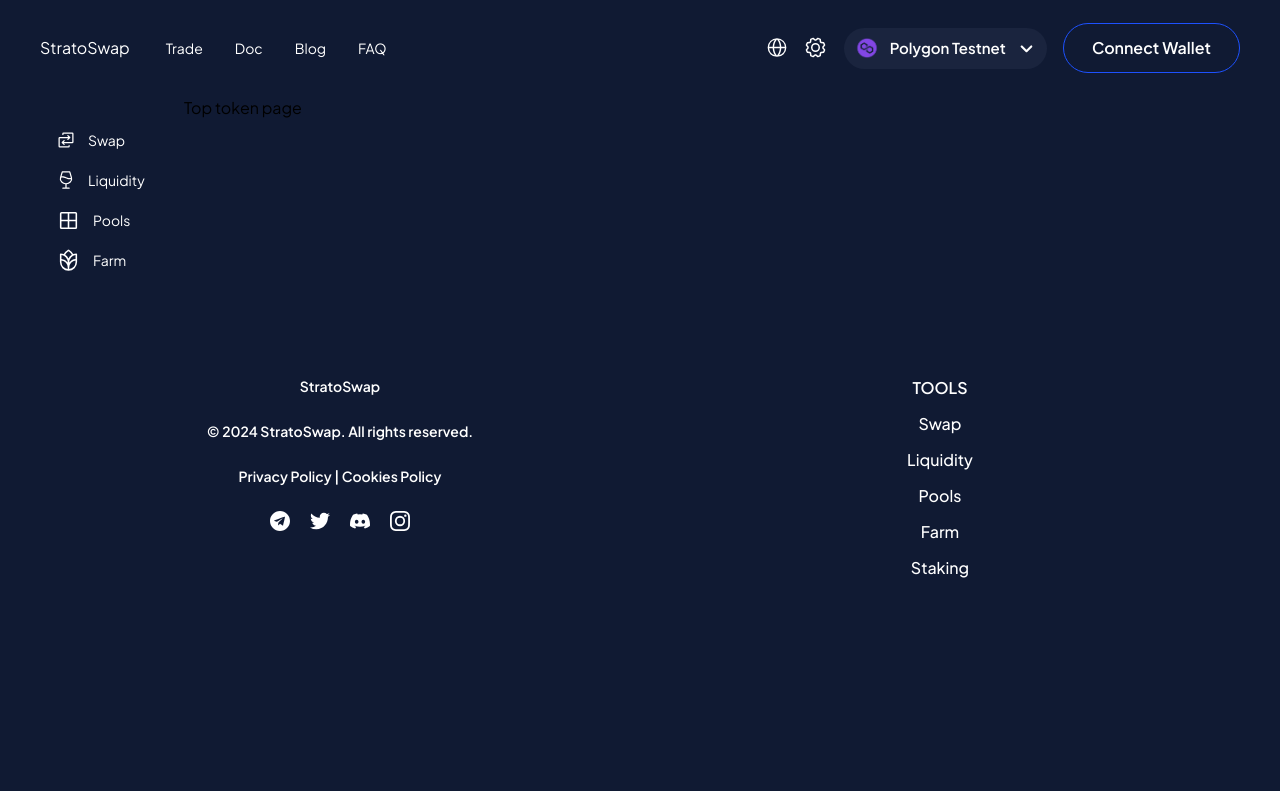
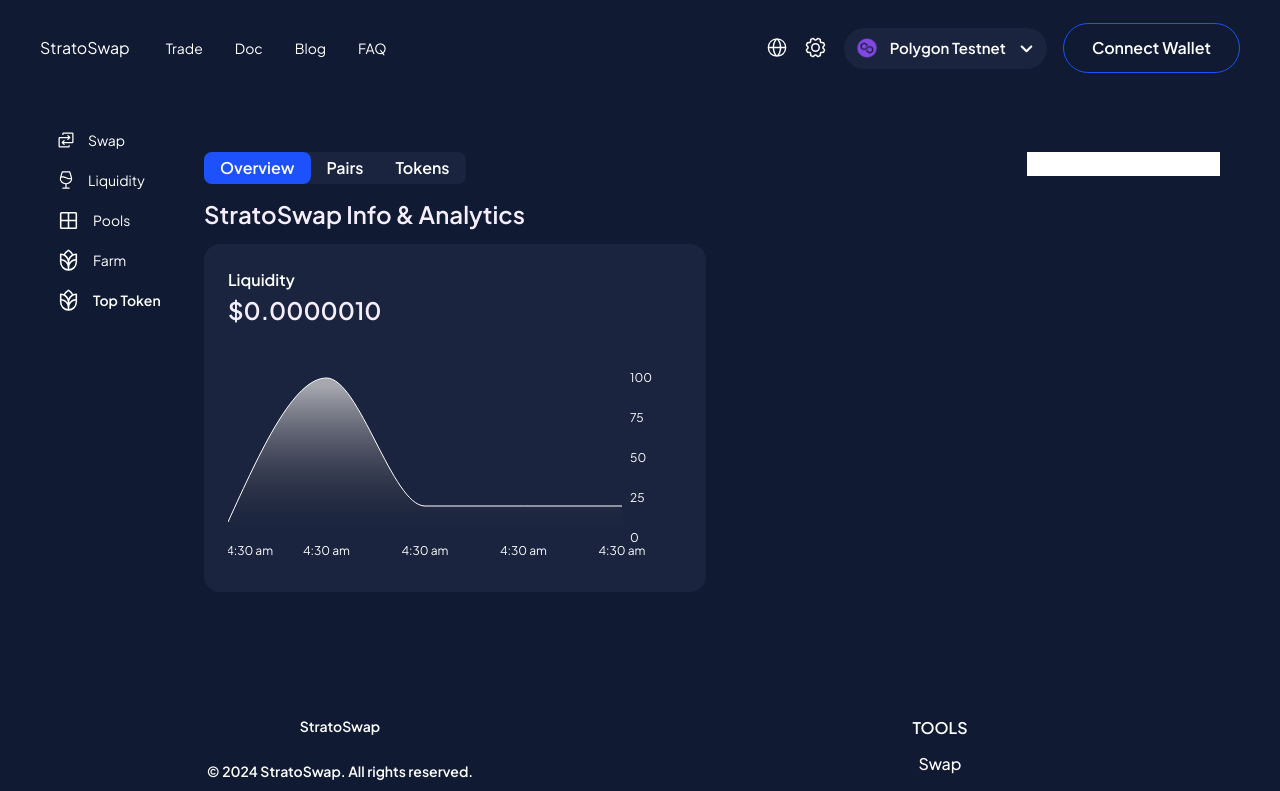
Before and after one commit to tyler0929/strato, a Next.js app: page /TopToken in a window 1280 px wide. Shown: the top 791 px of the page. Built offline with nearby package versions, Linux system fonts and the light colour scheme.

Commit message:
handle updaet arrow Modal

```diff
--- a/app/TopToken/page.tsx
+++ b/app/TopToken/page.tsx
@@ -1,4 +1,7 @@
 import SideBarSwapPage from "@/components/Swap/SideBar";
+import AnalyticsComponent from "@/components/TopToken/Analytics";
+import TopTokenHeader from "@/components/TopToken/TopTokenHeader";
+import { Text_12_400, Text_24_600 } from "@/components/typography/Typography";
 
 const TopTokenPage: React.FC = () => {
   return (
@@ -7,7 +10,12 @@
         <SideBarSwapPage />
       </div>
       <div className="flex-1">
-        Top token page
+      <div className="max-w-[1100px] mx-auto px-5 py-7  mt-7">
+        <div className="section-header">
+          <TopTokenHeader />
+        </div>
+         <AnalyticsComponent />
+        </div>
       </div>
     </div>
   );
--- a/components/Farms/ARPModal.tsx
+++ b/components/Farms/ARPModal.tsx
@@ -88,7 +88,8 @@
                     onClick={handleShowDetailsFooter}
                     className="text-white flex items-center gap-2 hover:opacity-65 transition-all duration-200 ease-linear"
                   >
-                    Details <ArrowUp width="20px" />
+                    Details <ArrowDown width="20px"/>
+
                   </button>
                 )}
                 {footerDetails && (
@@ -96,7 +97,7 @@
                     onClick={handleShowDetailsFooter}
                     className=" text-white flex items-center gap-2 hover:opacity-65 transition-all duration-200 ease-linear"
                   >
-                    Hide <ArrowDown width="20px"/>
+                    Hide <ArrowUp width="20px" />
                   </button>
                 )}
               </div>
--- a/components/ROICalculator/CalculatorModal.tsx
+++ b/components/ROICalculator/CalculatorModal.tsx
@@ -78,7 +78,7 @@
                     onClick={handleShowDetailsFooter}
                     className="flex items-center gap-2 hover:opacity-65 transition-all duration-200 ease-linear"
                   >
-                    Details <ArrowUp width="20px" />
+                    Details <ArrowDown width="20px"/>
                   </button>
                 )}
                 {footerDetails && (
@@ -86,7 +86,7 @@
                     onClick={handleShowDetailsFooter}
                     className="flex items-center gap-2 hover:opacity-65 transition-all duration-200 ease-linear"
                   >
-                    Hide <ArrowDown width="20px"/>
+                    Hide <ArrowUp width="20px" />
                   </button>
                 )}
               </div>
--- a/components/Swap/SideBar.tsx
+++ b/components/Swap/SideBar.tsx
@@ -29,6 +29,10 @@
       Icon: <FarmIcon width="25px" />,
       text: "Farm",
     },
+    {
+      Icon: <FarmIcon width="25px" />,
+      text: "Top Token",
+    },
   ];
 
   return (
@@ -37,7 +41,7 @@
         <Link
         onClick={onClick}
           key={item?.text}
-          href={`/${item?.text}`}
+          href={`/${item?.text?.replace(" ", "") }`}
           className={`h-10 flex justify-start text-white gap-3 items-center transition-all duration-200 ease-linear px-4 rounded-lg hover:bg-black-light1 ${
             pathname === "/" + item?.text ? "bg-primary-main" : ""
           } `}
@@ -45,7 +49,7 @@
           {item?.Icon}
           <Text_14_600
             text={item?.text}
-            style={`${pathname === "/" + item?.text ? "" : "!font-[400] !"}`}
+            style={`${pathname === "/" + item?.text?.replace(" ","") ? "" : "!font-[400] !"}`}
           />
         </Link>
       ))}
--- /dev/null
+++ b/components/TopToken/Analytics.tsx
@@ -0,0 +1,21 @@
+'use client'
+import AnalyticsAreaCharts from "../charts/AnalyticsAreaChart"
+import { Text_16_600, Text_24_600 } from "../typography/Typography"
+
+const AnalyticsComponent = () => {
+    return<div>
+         <Text_24_600 text="StratoSwap Info & Analytics" style="py-3" />
+         <div className="grid grid-cols-2 gap-3">
+            <div className="bg-black-light1 px-6 py-6 rounded-2xl">
+                <Text_16_600 text="Liquidity" />
+                <Text_24_600 text="$0.0000010"/>
+                <div className="h-60">
+                <AnalyticsAreaCharts />
+                </div>
+            </div>
+            <div></div>
+         </div>
+    </div>
+}
+
+export default AnalyticsComponent
--- /dev/null
+++ b/components/TopToken/SearchToken.tsx
@@ -0,0 +1,10 @@
+
+const SearchTokens = () => {
+    return(
+        <div>
+            <input  className=""/>
+        </div>
+    )
+}
+
+export default SearchTokens
--- /dev/null
+++ b/components/TopToken/TopTokenHeader.tsx
@@ -0,0 +1,43 @@
+"use client";
+import Link from "next/link";
+import { usePathname } from "next/navigation";
+import { useState } from "react";
+import SearchTokens from "./SearchToken";
+
+const TopTokenHeader = () => {
+  const pathname = usePathname();
+  return (
+    <div className="flex justify-between ">
+      <div className="flex bg-black-light1 rounded-lg">
+        <Link href={"/TopToken"}>
+          <button
+            id="Overview"
+            className={` ${pathname === "/TopToken" ? "bg-primary-main" : ""} rounded-lg font-[600] text-[16px] text-white hover:opacity-65 transition-all duration-200 ease-linear px-4 py-1`}
+          >
+            Overview
+          </button>
+        </Link>
+        <Link href={"/TopToke/Pairs"}>
+          <button
+            id="Pairs"
+            className={` ${pathname === "/TopToke/Pairs" ? "bg-primary-main" : ""} rounded-lg font-[600] text-[16px] text-white hover:opacity-65 transition-all duration-200 ease-linear px-4 py-1`}
+          >
+            Pairs
+          </button>
+        </Link>
+        <Link href={"/TopToken/Tokens"}>
+          <button
+            id="Tokens"
+            className={` ${pathname === "/TopToken/Tokens" ? "bg-primary-main" : ""} rounded-lg font-[600] text-[16px] text-white hover:opacity-65 transition-all duration-200 ease-linear px-4 py-1`}
+          >
+            Tokens
+          </button>
+        </Link>
+      </div>
+      <div>
+        <SearchTokens />
+      </div>
+    </div>
+  );
+};
+export default TopTokenHeader;
--- /dev/null
+++ b/components/charts/AnalyticsAreaChart.tsx
@@ -0,0 +1,96 @@
+import React from "react";
+import { AreaChart, Area, XAxis, YAxis, ResponsiveContainer, Tooltip } from "recharts";
+
+const data = [
+  {
+    name: "4:30 am",
+    pv: 20,
+    amt: 240,
+  },
+  {
+    name: "4:30 am",
+    pv: 20,
+    amt: 22,
+  },
+  {
+    name: "4:30 am",
+    pv: 20,
+    amt: 22,
+  },
+  {
+    name: "4:30 am",
+    pv: 100,
+    amt: 100,
+  },
+  {
+    name: "4:30 am",
+    pv: 10,
+    amt: 100,
+  },
+];
+
+const AnalyticsAreaCharts = () => {
+    // Custom Tooltip Renderer
+    const CustomTooltip = ({ active, payload }:any) => {
+        if (active && payload && payload.length) {
+          return (
+            <div
+              style={{
+                position: "absolute",
+                top: 0,
+                left: "10%",
+                background: "white",
+                color: "#000",
+                padding: "5px 10px",
+                borderRadius: "5px",
+                fontSize: "12px",
+                boxShadow: "0 0 5px rgba(0,0,0,0.2)",
+              }}
+            >
+              <p style={{ margin: 0 }}>{payload[0].value.toFixed(7)}</p>
+            </div>
+          );
+        }
+        return null;
+      }
+  return (
+    <ResponsiveContainer width="100%" height="100%" style={{position:"relative"}}>
+      <AreaChart
+        data={data}
+        margin={{ top: 50, right: 0, left: 0, bottom: 0 }}
+        style={{ direction: "ltr" }}
+      >
+        <defs>
+          <linearGradient id="colorPv" x1="0" y1="0" x2="0" y2="1">
+            <stop offset="5%" stopColor="#C9C8CB" stopOpacity={0.8} />
+            <stop offset="95%" stopColor="#3F3A45" stopOpacity={0} />
+          </linearGradient>
+        </defs>
+        <Tooltip content={<CustomTooltip />}  />
+        <XAxis
+          dataKey="name"
+          reversed={true}
+          tick={{ fontSize: 12, fill: "#FFF" }}
+          axisLine={false}
+          tickLine={false}
+        ></XAxis>
+
+        <YAxis
+          orientation="right"
+          tick={{ fontSize: 12, fill: "#FFF" }}
+          tickLine={false}
+          axisLine={false}
+        />
+
+        <Area
+          type="monotone"
+          dataKey="pv"
+          stroke="#FFF"
+          fillOpacity={2}
+          fill="url(#colorPv)"
+        />
+      </AreaChart>
+    </ResponsiveContainer>
+  );
+};
+export default AnalyticsAreaCharts;
--- a/components/typography/Typography.tsx
+++ b/components/typography/Typography.tsx
@@ -15,6 +15,13 @@
 const Text_20_600 = ({ text, style }: { text: string; style?: string }) => {
   return (
     <p className={`${style}  font-[600] text-[20px] text-white`}>
+      {text}
+    </p>
+  );
+};
+const Text_24_600 = ({ text, style }: { text: string; style?: string }) => {
+  return (
+    <p className={`${style}  font-[600] text-[24px] text-[#f4eeff]`}>
       {text}
     </p>
   );
@@ -50,4 +57,4 @@
 
 
 
-export { Text_14_600 , Text_20_600 , Text_14_400 , Text_16_600 , Text_16_400 , Text_12_600 , Text_12_400};
+export { Text_14_600 , Text_20_600 , Text_14_400 , Text_16_600 , Text_16_400 , Text_12_600 , Text_12_400 , Text_24_600};
```
